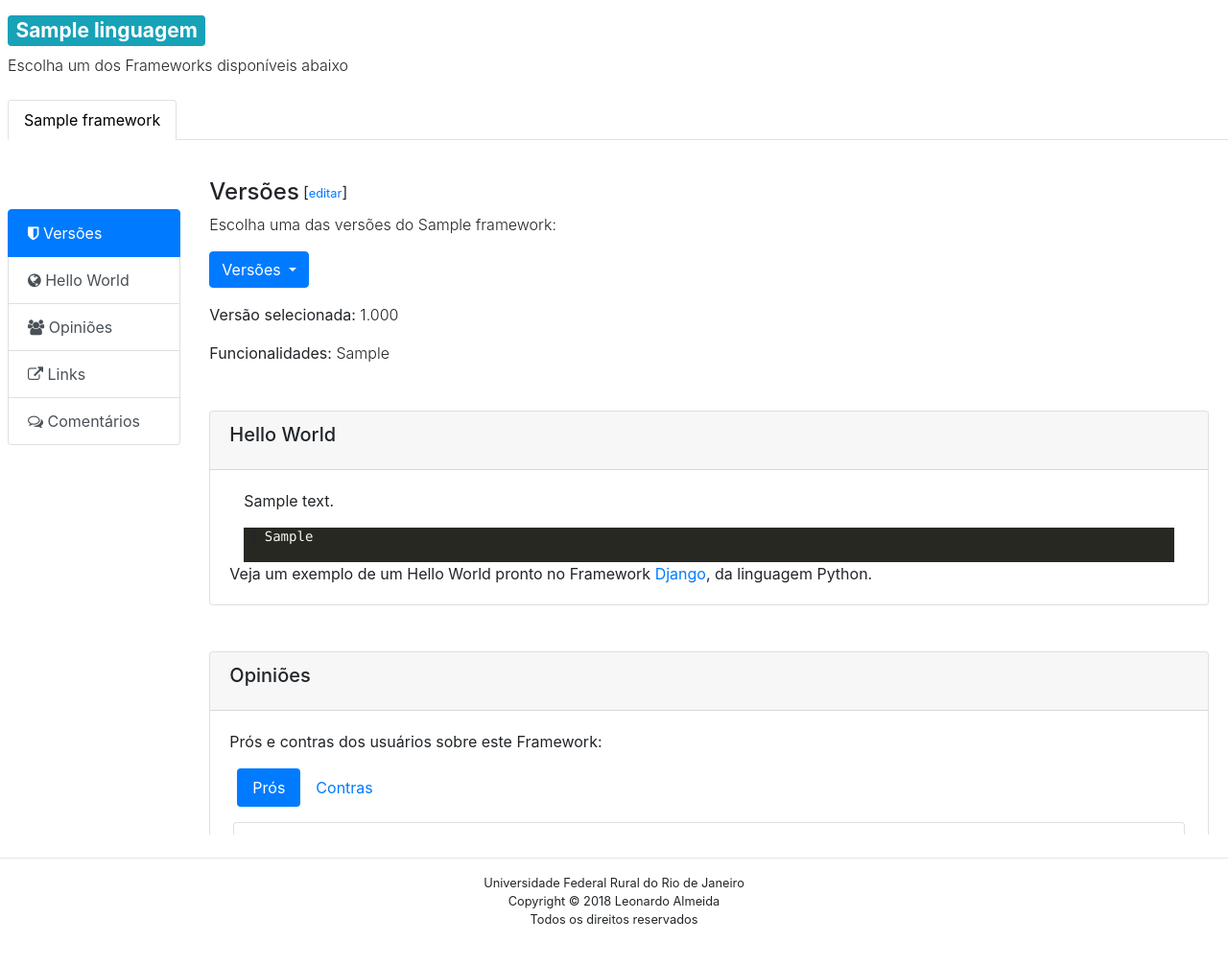
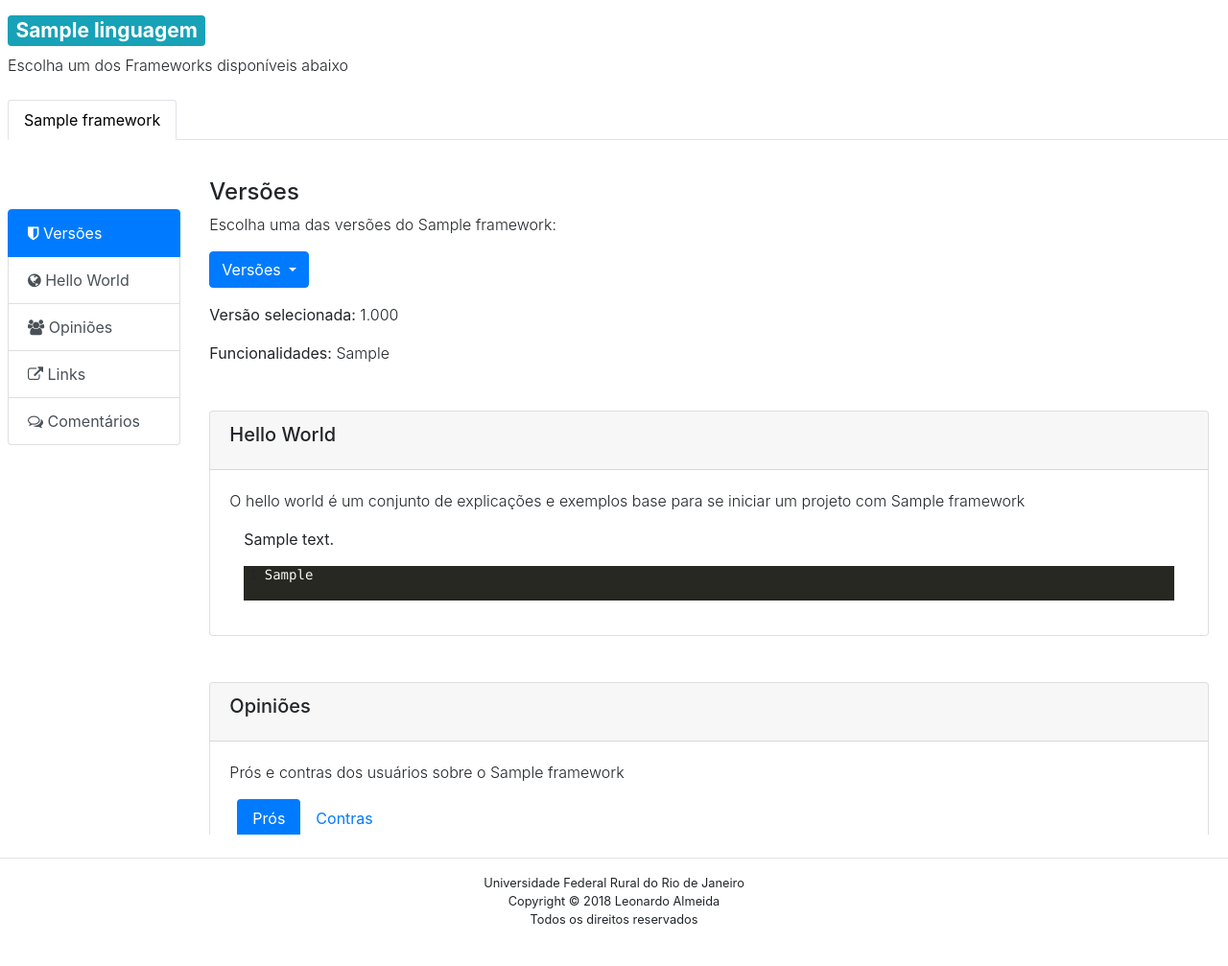
Before and after one commit to Leoalmeida95/mundo-dos-frameworks, a Django app: page /frameworks/1 in a window 1280 px wide. Shown: the part 56-1063 px from the top of the page at 96% size. Run offline with Django 3.2, Linux system fonts and the light colour scheme; tables that the repository leaves empty hold one stand-in row (values such as "Sample post"); some libraries are stand-ins or nearby versions.

Commit message:
charts home

```diff
--- a/wof/templates/frameworks.html
+++ b/wof/templates/frameworks.html
@@ -37,10 +37,11 @@
             <div class="form-inline">
                 <h4 class="mt-3" id="list-vs">Versões
                 </h4>
+                {% if user.is_authenticated %}
                 <label class="mt-2 ml-1">[
                     <a href="#">
                         <small title="editar versão">editar</small>
-                    </a>]</label>
+                    </a>]</label>{% endif %}
             </div>
             {%for versao in framework.versoes.all%} {% if versao == framework.versoes.first%}
             <p class="font-weight-light">
@@ -86,6 +87,7 @@
                     </div>
                 </div>
                 <div class="card-body">
+                    <p class="font-weight-light">O hello world é um conjunto de explicações e exemplos base para se iniciar um projeto com {{framework.nome}}</p>
                     {%if framework.helloworlds.first%}
                     <div class="col-md-12">
                         {{framework.helloworlds.first.descricao}}
@@ -93,10 +95,10 @@
                     <div class="col-md-12 mt-3 mx-auto ">
                         {%with "<pre id="|add:framework.linguagem.nome|add:">"|add:framework.helloworlds.first.codigo_exemplo|add:"</pre>" as code %} {{code|pygmentize|safe}} {%endwith%}
                     </div>
-                    {%else%} <p>{% if user.is_authenticated %} O {{framework.nome}} ainda não possui nenhum exemplo de Hello World. Clique no 'Editar'
-                    e seja o primeiro a fazer! {%else%} O {{framework.nome}} ainda não possui nenhum exemplo de Hello World.
-                    Cadastre-se e seja o primeiro a fazer! {%endif%}</p> {%endif%}
-                    Veja um exemplo de um Hello World pronto no Framework <a href="#">Django</a>, da linguagem Python.
+                    {%else%} <p class="font-weight-light">{% if user.is_authenticated %} Este framework ainda não possui nenhum exemplo de Hello World. Clique no 'Editar'
+                    e seja o primeiro a fazer! {%else%} Este framework ainda não possui nenhum exemplo de Hello World.
+                    Cadastre-se e seja o primeiro a fazer! {%endif%}</p>
+                    <p class="font-weight-light">Veja um exemplo de um Hello World pronto no Framework <a href="{% url 'wofapp:frameworks' 3 %}">Django</a>, da linguagem Python.{%endif%}</p>
                 </div>
             </div>
 
@@ -116,7 +118,7 @@
                     </div>
                 </div>
                 <div class="card-body">
-                    <p class="card-text">Prós e contras dos usuários sobre este Framework:</p>
+                    <p class="font-weight-light">Prós e contras dos usuários sobre o {{framework.nome}}</p>
                     <ul class="nav nav-pills mb-3 mt-3 ml-2" id="pills-tab" role="tablist">
                         <li class="nav-item">
                             <a class="nav-link active" id="pills-pros-tab" data-toggle="pill" href="#pills-pros" role="tab" aria-controls="pills-pros"
@@ -135,9 +137,9 @@
                                     <li>
                                         {{opiniao.pro}}
                                     </li>
-                                    {% empty %} {% if user.is_authenticated %} Ninguém adicionou um pró sobre o {{framework.nome}}. Clique no 'Adicionar' e seja
-                                    o primeiro a fazer! {%else%} Ninguém adicionou um pró sobre o {{framework.nome}}. Cadastre-se
-                                    e seja o primeiro a fazer! {%endif%} {%endfor%}
+                                    {% empty %} <p class="font-weight-light">{% if user.is_authenticated %} Ninguém adicionou um pró sobre este framework. Clique no 'Adicionar' e seja
+                                    o primeiro a fazer! {%else%} Ninguém adicionou um pró sobre este framework. Cadastre-se
+                                    e seja o primeiro a fazer! {%endif%}</p> {%endfor%}
                                 </ul>
                             </div>
                         </div>
@@ -148,9 +150,9 @@
                                     <li>
                                         {{opiniao.contra}}
                                     </li>
-                                    {% empty %} {% if user.is_authenticated %} Ninguém adicionou um contra sobre o {{framework.nome}}. Clique no 'Adicionar'
-                                    e seja o primeiro a fazer! {%else%} Ninguém adicionou um contra sobre o {{framework.nome}}.
-                                    Cadastre-se e seja o primeiro a fazer! {%endif%} {%endfor%}
+                                    {% empty %} <p class="font-weight-light">{% if user.is_authenticated %} Ninguém adicionou um contra sobre este framework. Clique no 'Adicionar'
+                                    e seja o primeiro a fazer! {%else%} Ninguém adicionou um contra sobre este framework.
+                                    Cadastre-se e seja o primeiro a fazer! {%endif%} </p>{%endfor%}
                                 </ul>
                             </div>
                         </div>
@@ -174,7 +176,7 @@
                     </div>
                 </div>
                 <div class="card-body">
-                    <p class="card-text">Os melhores sites eleitos pelos usuários para tutorias e conhecimentos sobre o framework:</p>
+                    <p class="font-weight-light">Os melhores sites eleitos pelos usuários para tutorias e conhecimentos sobre o {{framework.nome}}</p>
                     <div class="col-md-12">
                         <p class="font-weight-light">
                             <i class="fa fa-trophy" aria-hidden="true"></i> Ranking:</p>
@@ -189,9 +191,9 @@
                                 </span>
                             </li>
                             {% empty %} {% if user.is_authenticated %}
-                            <li class="list-group-item d-flex justify-content-between align-items-center"> Ninguém adicionou um link sobre o {{framework.nome}}. Clique no 'mais' e seja o primeiro a fazer!
+                            <li class="list-group-item d-flex justify-content-between align-items-center"> <p class="font-weight-light">Ninguém adicionou um link sobre este framework. Clique no 'mais' e seja o primeiro a fazer!</p>
                             </li>{%else%}
-                            <li class="list-group-item d-flex justify-content-between align-items-center"> Ninguém adicionou um link sobre o {{framework.nome}}. Cadastre-se e seja o primeiro a fazer!
+                            <li class="list-group-item d-flex justify-content-between align-items-center"> <p class="font-weight-light">Ninguém adicionou um link sobre este framework. Cadastre-se e seja o primeiro a fazer!</p>
                             </li>
                             {%endif%} {%endfor%}
                     </div>
@@ -255,7 +257,7 @@
                                     <div class="media-heading form-inline">
                                             <h6>World of Frameworks</h6>
                                     </div>
-                                    <p>Ainda não há nenhum comentário. Use esse espaço para tirar suas dúvidas e fazer observações.</p>
+                                    <p class="font-weight-light">Ainda não há nenhum comentário. Use esse espaço para tirar suas dúvidas e fazer observações.</p>
                                 </div>
                         </div>
                         {%endfor%}
--- a/wof/wofapp/views.py
+++ b/wof/wofapp/views.py
@@ -215,57 +215,58 @@ def helloworld_view(request,id):
     return render(request,'frameworks.html',args)
 
 def chart_view(request):
-    parametro = """{
+    chart1 = """{
                 "chart": {
-                "caption": "Age profile of website visitors",
-                "subcaption": "Last Year",
+                "caption": "Top 5 linguagens mais acessadas",
+                "subcaption": "Mensal",
                 "startingangle": "120",
-                "showlabels": "0",
+                "showlabels": "1",
+                "showlegend": "1",
+                "enablemultislicing": "0",
+                "slicingdistance": "15",
+                "showpercentvalues": "1",
+                "showpercentintooltip": "1",
+                "plottooltext": "Linguagem: $label, Acessos : $datavalue",
+                "theme": "ocean"
+                },
+                "data": ["""
+
+    for i in range(0,3):
+        chart1 = chart1 + """ {"label": "linguagem""" + str(i) +  """", "value":" """   +  str(i*100) + """"},"""
+
+    chart1 = chart1[:-1]
+
+    chart1 = chart1 + """         ]
+        }"""
+
+
+    chart2 = """{
+                "chart": {
+                "caption": "Frameworks com mais contribuintes",
+                "subcaption": "Total",
+                "startingangle": "120",
+                "showlabels": "1",
                 "showlegend": "1",
                 "enablemultislicing": "0",
                 "slicingdistance": "15",
                 "showpercentvalues": "1",
                 "showpercentintooltip": "0",
-                "plottooltext": "Age group : $label Total visit : $datavalue",
+                "plottooltext": "Framework: $label, Contribuintes : $datavalue",
                 "theme": "ocean"
                 },
                 "data": ["""
 
-    for i in range(0,3):
-        parametro = parametro + """ {"label": "linguagem""" + str(i) +  """", "value":" """   +  str(i*100) + """"},"""
+    for i in range(3,8):
+        chart2 = chart2 + """ {"label": "framework""" + str(i) +  """", "value":" """   +  str(i*100) + """"},"""
 
-    parametro = parametro[:-1]
+    chart2 = chart2[:-1]
 
-    parametro = parametro + """         ]
+    chart2 = chart2 + """         ]
         }"""
 
-    parametro2 = """{
-                "chart": {
-                "caption": "Age profile of website visitors",
-                "subcaption": "Last Year",
-                "startingangle": "120",
-                "showlabels": "0",
-                "showlegend": "1",
-                "enablemultislicing": "0",
-                "slicingdistance": "15",
-                "showpercentvalues": "1",
-                "showpercentintooltip": "0",
-                "plottooltext": "Age group : $label Total visit : $datavalue",
-                "theme": "ocean"
-                },
-                "data": ["""
-
-    for i in range(0,3):
-        parametro2 = parametro2 + """ {"label": "linguagem""" + str(i) +  """", "value":" """   +  str(i*100) + """"},"""
-
-    parametro2 = parametro2[:-1]
-
-    parametro2 = parametro2 + """         ]
-        }"""
-
-    pie3d = FusionCharts("pie3d", "ex2" , "100%", "400", "chart-1", "json",parametro)
-    pie3d2 = FusionCharts("pie3d", "ex2" , "100%", "400", "chart-2", "json",parametro2)
+    p1 = FusionCharts("pie3d", "ex1" , "100%", "400", "chart-1", "json", chart1)
+    p2 = FusionCharts("pie3d", "ex2" , "100%", "400", "chart-2", "json", chart2)
 
     linguagens = Linguagem.objects.all().order_by('nome')
 
-    return  render(request, 'home.html', {'output' : pie3d.render(),'output2' : pie3d2.render(),'linguagens':linguagens})
+    return  render(request, 'home.html', {'output1' : p1.render(),'output2' : p2.render(),'linguagens':linguagens})
```
Also changed, not shown: wof/templates/home.html (+9 -9 lines).
